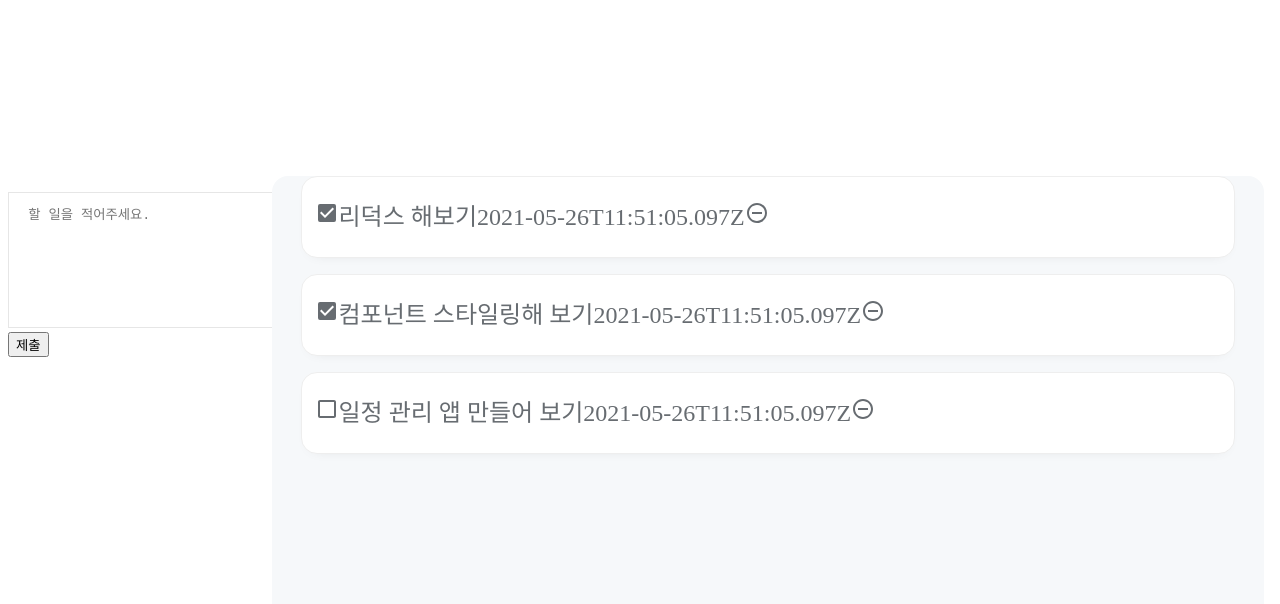
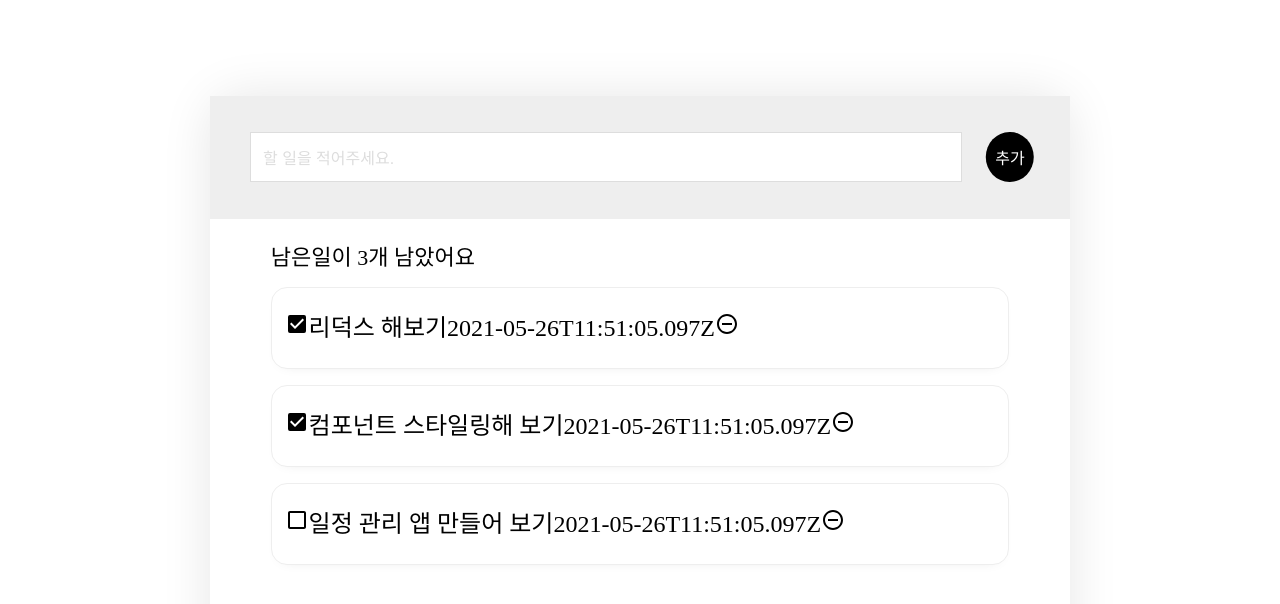
Before and after one commit to kangdonghwi/paywalk-assignment, a React (Create React App) app: page / in a window 1280 px wide. Shown: the top 604 px of the page. Built offline with nearby package versions, Linux system fonts and the light colour scheme.

Commit message:
Design: list UI변경

```diff
--- a/src/App.tsx
+++ b/src/App.tsx
@@ -15,9 +15,21 @@ function App(): ReactElement {
 export default App;
 
 const TodoBody = styled.div`
-  max-width: 100rem;
+  width: 70%;
+  height: 800px;
+
+  min-width: 360px;
+  max-width: 860px;
+
+  position: relative;
+  background: white;
+  border-radius: 30px;
+  box-shadow: 0 0 50px 0 rgba(0, 0, 0, 0.1);
+
+  margin: 0 auto;
+
+  margin-top: 96px;
+  margin-bottom: 32px;
   display: flex;
-  margin: 0 auto;
-  padding-top: 10rem;
-  box-sizing: border-box;
+  flex-direction: column;
 `;
--- a/src/components/TodoForm.tsx
+++ b/src/components/TodoForm.tsx
@@ -1,19 +1,17 @@
-import React from 'react';
-import TodoItem from './TodoItem';
+import { addTodoAction } from 'reducers/todos';
 import styled from 'styled-components';
-import { useDispatch, useSelector } from 'react-redux';
-import { useState } from 'react';
-import { useCallback } from 'react';
-import { addTodo } from 'reducers/todos';
+import { useDispatch } from 'react-redux';
+import { useState, useCallback, ReactElement } from 'react';
 
-const TodoForm = (): any => {
+const TodoForm = (): ReactElement => {
   const [text, setText] = useState('');
   const dispatch = useDispatch();
 
   const onSubmit = useCallback(
     e => {
       e.preventDefault();
-      dispatch(addTodo(text));
+      dispatch(addTodoAction(text));
+      setText('');
     },
     [text],
   );
@@ -30,7 +28,7 @@ const TodoForm = (): any => {
           onChange={onchangeText}
           placeholder="할 일을 적어주세요."
         />
-        <button type="submit">제출</button>
+        <Button type="submit">추가</Button>
       </InsertForm>
     </TodoInputWrapper>
   );
@@ -39,20 +37,46 @@ const TodoForm = (): any => {
 export default TodoForm;
 
 const TodoInputWrapper = styled.div`
+  width: 100%;
+  border-bottom: 1px solid #eeeeee;
+`;
+const InsertForm = styled.form`
   display: flex;
-  flex-direction: column;
-  margin: 1.5rem 0;
+  background: #eeeeee;
+  padding-left: 40px;
+  padding-top: 36px;
+  padding-right: 60px;
+  padding-bottom: 36px;
 `;
-const InsertForm = styled.form``;
 
-const CustomInput = styled.textarea`
+const CustomInput = styled.input`
+  padding: 12px;
+  border: 1px solid #dddddd;
   width: 100%;
-  height: 7rem;
-  resize: none;
-  border: 1px solid #e6e6e6;
-  padding: 0.7rem 1.2rem;
-
-  &:focus {
-    outline: none;
+  outline: none;
+  font-size: 21px;
+  box-sizing: border-box;
+  &::placeholder {
+    color: #dddddd;
+    font-size: 16px;
   }
 `;
+
+const Button = styled.button`
+  background: black;
+  width: 50px;
+  height: 50px;
+  align-items: center;
+  justify-content: center;
+  font-size: 16px;
+  left: 50%;
+  transform: translate(50%, 0%);
+  color: white;
+  border-radius: 50%;
+  border: none;
+  outline: none;
+  display: flex;
+  align-items: center;
+  justify-content: center;
+  cursor: pointer;
+`;
--- a/src/components/TodoList.tsx
+++ b/src/components/TodoList.tsx
@@ -1,13 +1,16 @@
 import TodoItem from './TodoItem';
 import { useSelector } from 'react-redux';
 import styled from 'styled-components';
+import { ReactElement } from 'react';
+import { Todo } from 'types';
 
-const TodoList = (): any => {
-  const todos = useSelector((state: any) => state.todos.todoState);
+const TodoList = (): ReactElement => {
+  const { todoState, count } = useSelector((state: any) => state.todos);
 
   return (
     <ListWrapper>
-      {todos.map((todo: any) => (
+      <Count>남은일이 {count}개 남았어요</Count>
+      {todoState.map((todo: Todo) => (
         <TodoItem todo={todo} key={todo.id} />
       ))}
     </ListWrapper>
@@ -17,11 +20,13 @@ const TodoList = (): any => {
 export default TodoList;
 
 const ListWrapper = styled.div`
-  min-height: 95vh;
   flex: 1;
-  font-size: 1.5rem;
-  color: #676c71;
-  background-color: #f6f8fa;
-  border-radius: 1rem;
-  margin: 0.5rem;
+  padding: 20px 32px;
+  padding-bottom: 48px;
+  overflow-y: auto;
 `;
+const Count = styled.div`
+  font-size: 22px;
+  margin: 0 1.8rem;
+  margin-bottom: 1rem;
+`;
```
